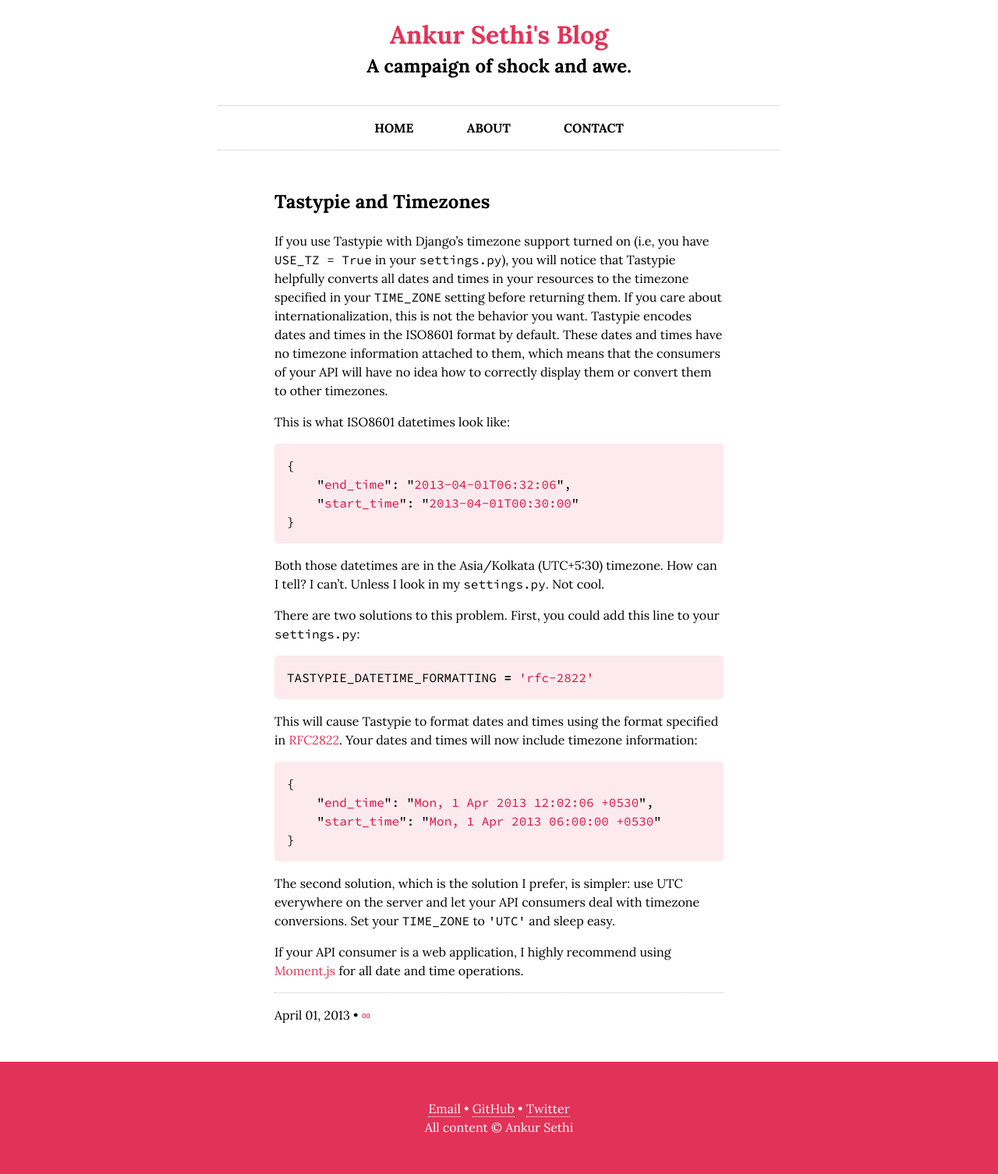
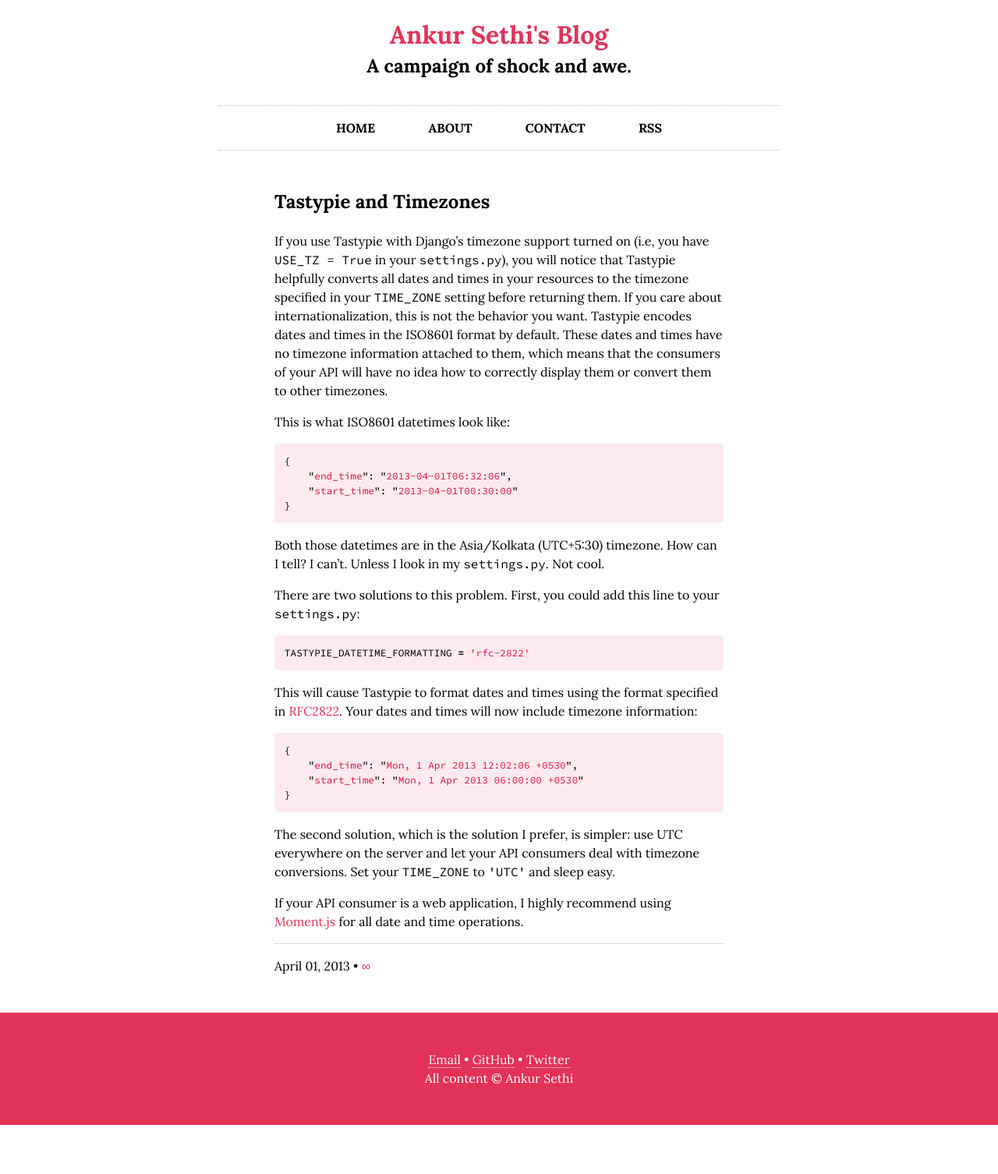
Before and after one commit to s3thi/ankursethi.in-old, a Jekyll site: the page built from _posts/2013-04-01-tastypie-and-timezones.markdown, in a window 1280 px wide. Shown: the whole page at 78% size. Built offline with Jekyll 4.4.1, drawn with Linux system fonts in a browser that asks for light colours; Markdown is read by kramdown in place of the engine named in the settings; after the commit the page ends 1443 px from its top, so only the background shows below that.

Commit message:
Minor fixes.

```diff
--- a/_layouts/default.html
+++ b/_layouts/default.html
@@ -32,6 +32,7 @@
         <li><a href="/">Home</a></li>
         <li><a href="/about/">About</a></li>
         <li><a href="/contact/">Contact</a></li>
+        <li><a href="/feed/">RSS</a></li>
       </ul>
     </nav>
 
--- a/css/main.css
+++ b/css/main.css
@@ -15,6 +15,10 @@
 html,
 body {
   height: 100%;
+}
+
+.highlight {
+  font-size: 0.8em;
 }
 
 img {
```
Also changed, not shown: feed/index.xml (line endings or trailing spaces).
